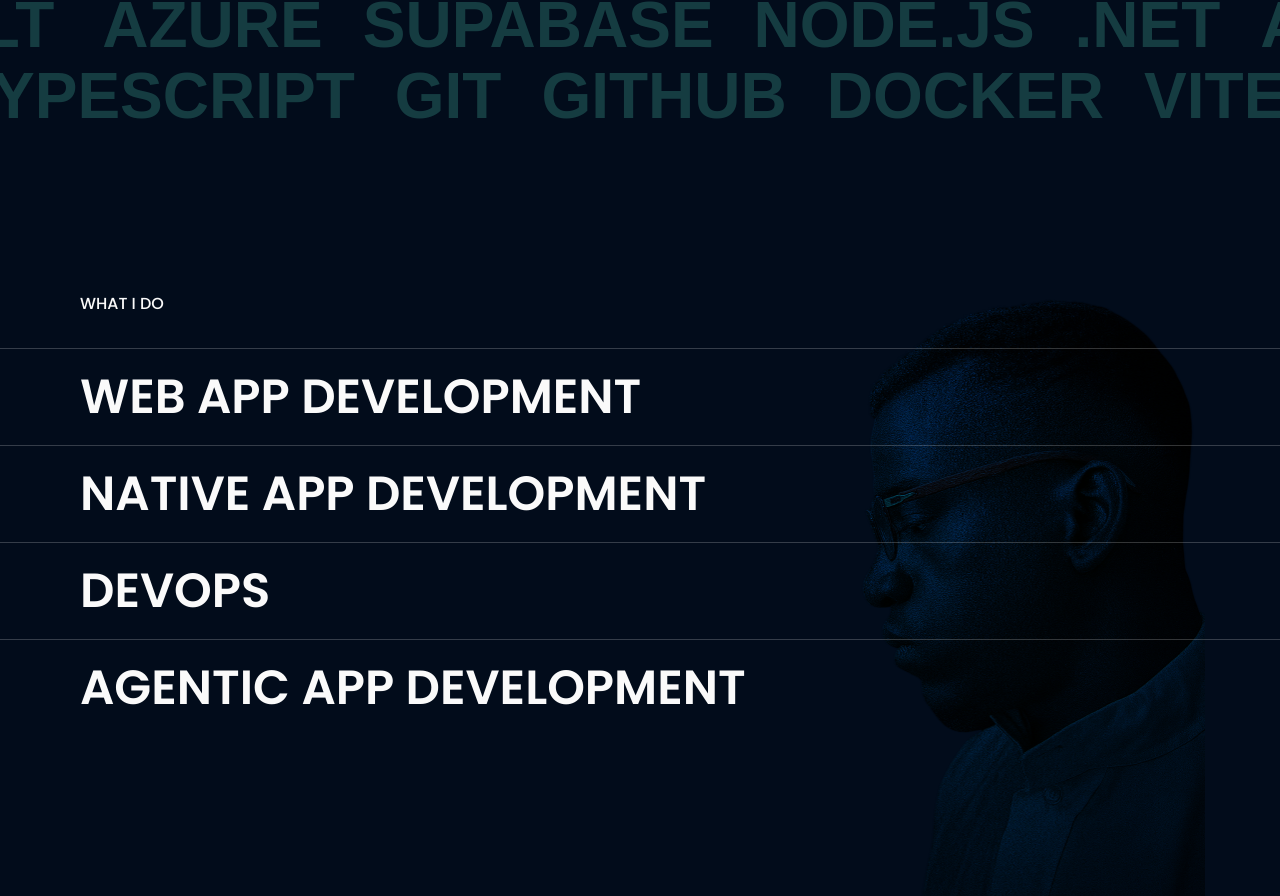
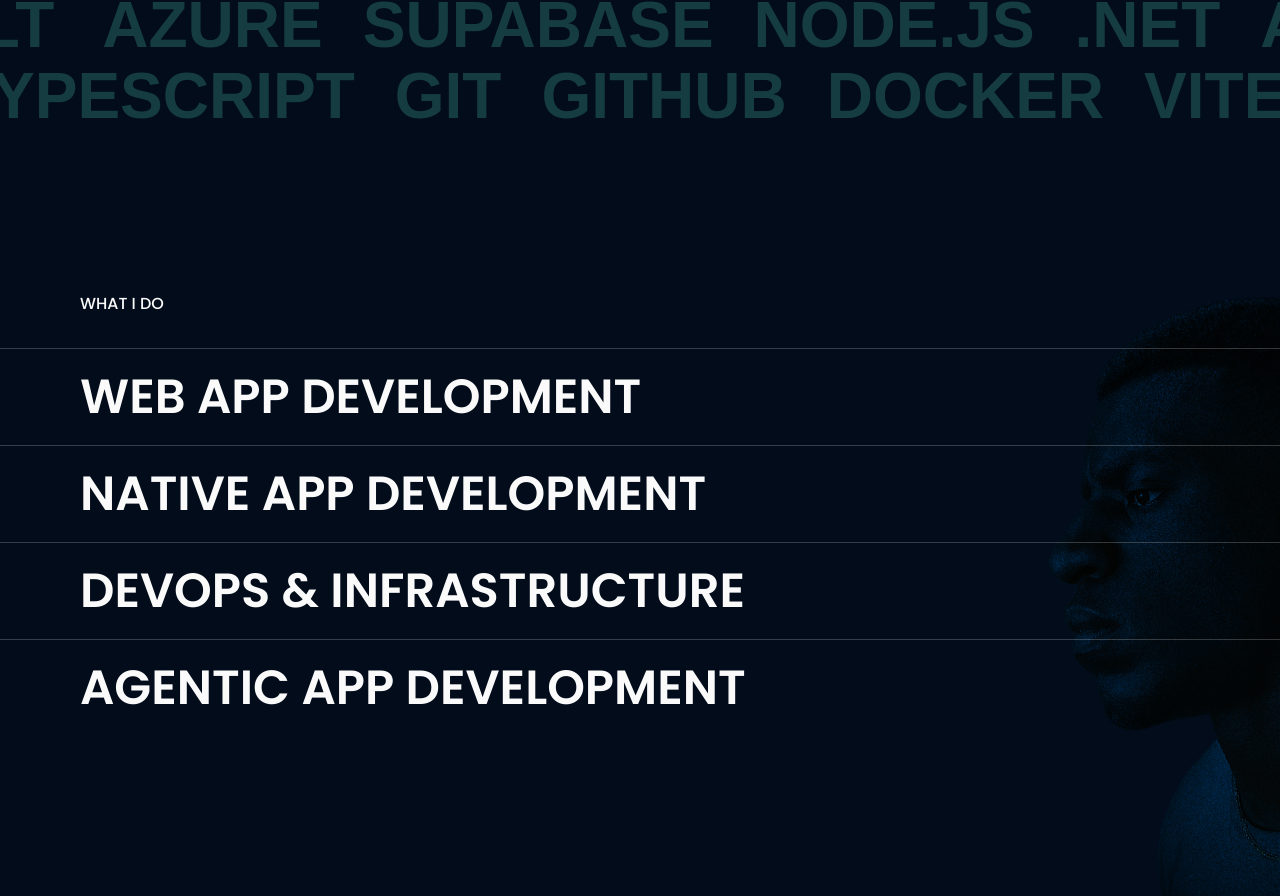
Before and after one commit to Freeman-md/freemancodz-v2, a Next.js app: page / in a window 1280 px wide. Shown: the part 1399-2295 px from the top of the page. Built offline with nearby package versions, Linux system fonts and the light colour scheme; a web font is replaced by a local one.

Commit message:
Implement code changes to enhance functionality and improve performance

```diff
--- a/src/components/home/WhatIDo.tsx
+++ b/src/components/home/WhatIDo.tsx
@@ -14,7 +14,7 @@ const services = [
     description: "Creating cross-platform native desktop apps with Avalonia and performant mobile-ready UIs.",
   },
   {
-    title: "DevOps",
+    title: "DevOps & Infrastructure",
     description: "Automating CI/CD pipelines and Azure infrastructure for fast and safe deployments.",
   },
   {
@@ -80,10 +80,10 @@ export default function WhatIDo() {
         initial={{ opacity: 0, scale: 0.95 }}
         animate={{ opacity: 1, scale: 1 }}
         transition={{ delay: 1.2, duration: 1.2, ease: "easeOut" }}
-        className="absolute -right-40 bottom-0 w-[70vw] h-[80vh] pointer-events-none"
+        className="absolute -right-60 sm:-right-40 md:-right-100 -rotate-15 bottom-0 w-[70vw] h-[80vh] pointer-events-none"
       >
         <Image
-          src="/images/me.png"
+          src="/images/me-sideways.png"
           alt="Freemancodz - Headshot"
           fill
           className="object-contain"
--- a/src/components/shared/SocialIcons.tsx
+++ b/src/components/shared/SocialIcons.tsx
@@ -48,8 +48,8 @@ export default function SocialIcons() {
               href={url}
               target="_blank"
               rel="noopener noreferrer"
-              initial={{ opacity: 0, scale: 0.95 }}
-              animate={{ opacity: 1, scale: 1 }}
+              initial={{ opacity: 0 }}
+              animate={{ opacity: 1 }}
               transition={{
                 delay: 2.2 + index * 0.12,
                 duration: 0.5,
```
Also changed, not shown: public/images/me-sideways.png (added).
